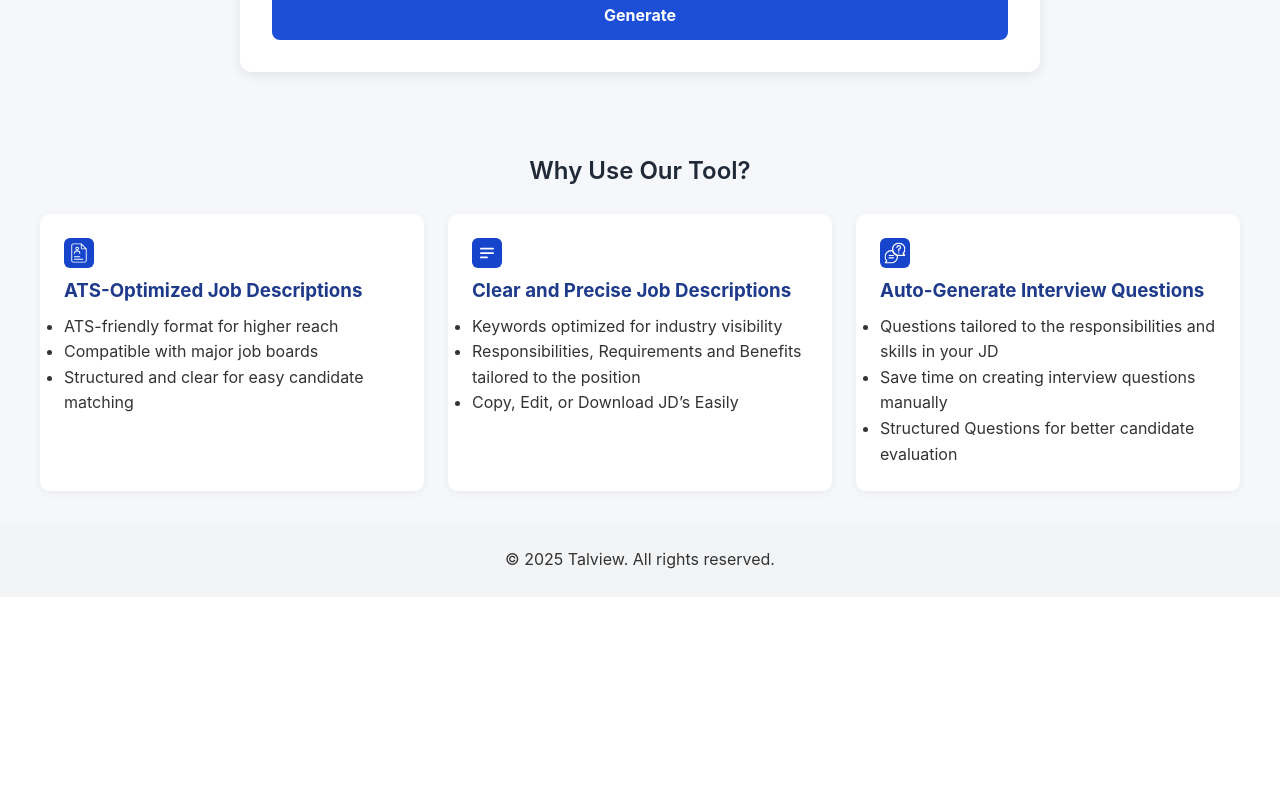
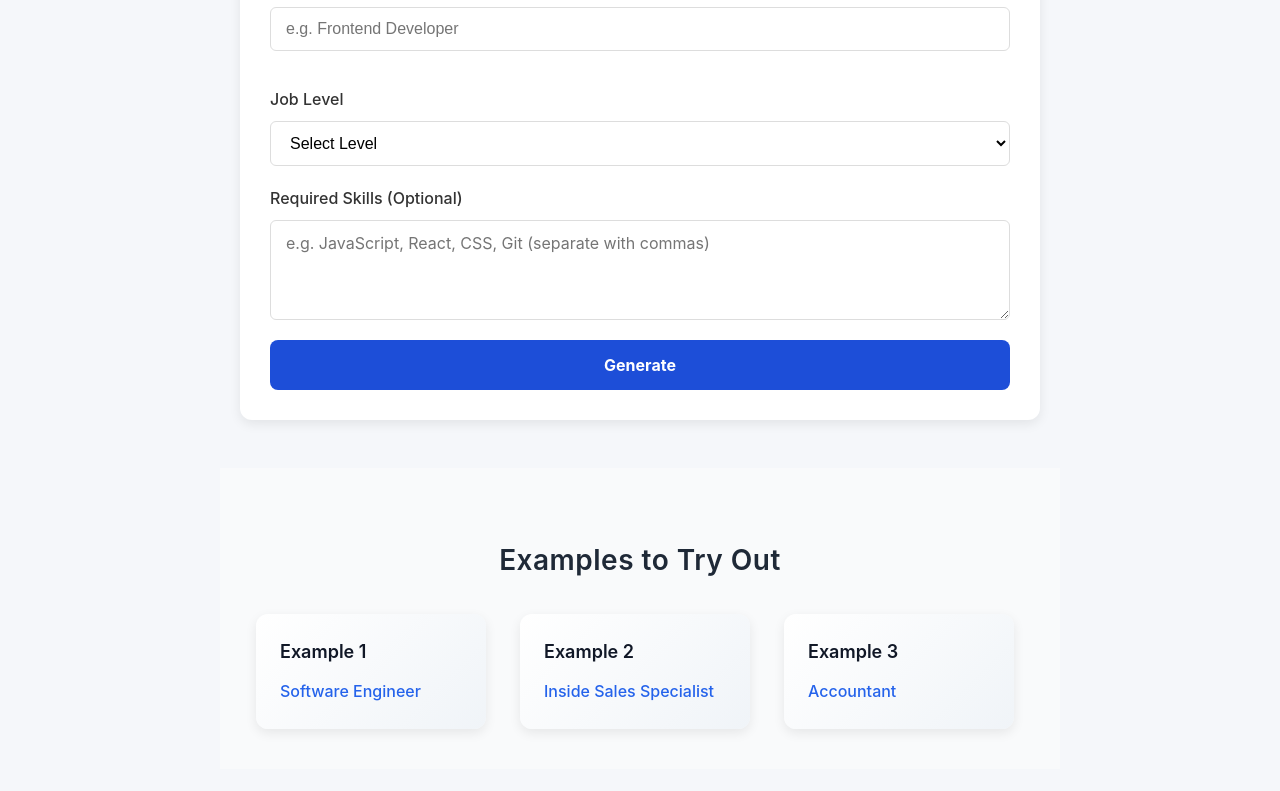
Before and after one commit to kollucharan/Interview_and_job_generator, a React (Vite) app in the folder frontend/: page / in a window 1280 px wide. Shown: the part 389-1180 px from the top of the page. Before the commit the page ends 986 px from the top, so only its background shows below. Built offline with nearby package versions, Linux system fonts and the light colour scheme.

Commit message:
added some functionalities

```diff
--- a/frontend/src/Home.jsx
+++ b/frontend/src/Home.jsx
@@ -8,32 +8,40 @@ import atsIcon from "./assets/images/ATS.svg";
 import jdIcon from "./assets/images/job-description.svg";
 import questionIcon from "./assets/images/question.svg";
 import headlogo from "./assets/images/Talviewlogo.png";
-
+import { useRef } from "react";
 export default function Home() {
   const [jobRole, setJobRole] = useState("");
+  const [jobLevel, setJobLevel] = useState("");
+  const [requiredSkills, setRequiredSkills] = useState("");
   const [loading, setLoading] = useState(false);
   const navigate = useNavigate();
+  const formRef = useRef(null);
+
 
   const handleGenerate = async () => {
-    if (!jobRole.trim()) {
+    if (!jobRole.trim() && !jobLevel.trim()) {
+      toast.error("Please enter a job role and select a job level.");
+      return;
+    } else if (!jobRole.trim()) {
       toast.error("Please enter a job role.");
+      return;
+    } else if (!jobLevel.trim()) {
+      toast.error("Select Job level.");
       return;
     }
 
     setLoading(true);
     try {
-      const { data } = await axios.post(
-        "https://interview-and-job-generator.onrender.com/generate",
-        {
-          role: jobRole,
-        }
-      );
+      const { data } = await axios.post("http://localhost:5000/generate", {
+        role: jobRole,
+        level: jobLevel,
+        skills: requiredSkills.trim() ? requiredSkills : null,
+      });
 
       if (data.error) {
-          toast.error(data.error);
-              return;
-            }
-
+        toast.error(data.error);
+        return;
+      }
 
       navigate("/details", {
         state: {
@@ -43,7 +51,6 @@ export default function Home() {
         },
       });
     } catch (error) {
-      // toast.error("Error generating content.");
       if (error.response && error.response.data && error.response.data.error) {
         toast.error(error.response.data.error);
       } else {
@@ -60,35 +67,22 @@ export default function Home() {
       <header className="header">
         <div className="header-container">
           <div className="logo">
-            {/* <svg
-              className="logo-icon"
-              fill="none"
-              stroke="currentColor"
-              viewBox="0 0 24 24"
-              xmlns="http://www.w3.org/2000/svg"
-            >
-              <path
-                strokeLinecap="round"
-                strokeLinejoin="round"
-                strokeWidth={2}
-                d="M9 12h6m-6 4h6m2 5H7a2 2 0 01-2-2V5a2 2 0 012-2h5.586a1 1 0 01.707.293l5.414 5.414a1 1 0 01.293.707V19a2 2 0 01-2 2z"
-              />
-            </svg> */}
             <img src={headlogo} alt="Talview Logo" className="head-logo" />
-            {/* <span className="logo-text">Talview</span> */}
           </div>
         </div>
       </header>
       <main className="main-content">
         <section className="hero">
-          <h1 className="main-heading"> Free AI Job Description Generator</h1>
+          <h1 className="main-heading">
+            Free AI Job Description & Interview Question Generator
+          </h1>
           <p className="sub-heading">
-            Our AI hiring tool help you generate accurate, ready-to-use job
-            descriptions and interview questions instantly
+            Role AI Agent helps you instantly generate accurate, ready-to-use
+            job descriptions and interview questions tailored to any role.
           </p>
         </section>
 
-        <section className="generator-card">
+        {/* <section className="generator-card">
           <h2 className="card-title">Start by entering a job role </h2>
           <input
             type="text"
@@ -109,12 +103,124 @@ export default function Home() {
                   <div className="pulse-bubble pulse-bubble-2"></div>
                   <div className="pulse-bubble pulse-bubble-3"></div>
                 </div>
-                <span className="loader-text">Creating amazing content...</span>
+                <span className="loader-text">Writing your job spec. Thinking like a hiring manager.</span>
               </div>
             ) : (
               "Generate"
             )}
           </button>
+        </section> */}
+
+        <section className="generator-card" ref={formRef} >
+          <h2 className="card-title">
+            Let's create your Job Description and Interview Questions
+          </h2>
+
+          <div className="input-group">
+            <label htmlFor="job-role">Job Role</label>
+            <input
+              id="job-role"
+              type="text"
+              className="job-input"
+              placeholder="e.g. Frontend Developer"
+              value={jobRole}
+              onChange={(e) => setJobRole(e.target.value)}
+            />
+          </div>
+
+          <div className="input-group">
+            <label htmlFor="job-level">Job Level</label>
+            <select
+              id="job-level"
+              className="job-level-select"
+              value={jobLevel}
+              onChange={(e) => setJobLevel(e.target.value)}
+            >
+              <option value="" disabled>
+                Select Level
+              </option>
+              <option value="Entry">Entry Level</option>
+              <option value="Mid">Mid Level</option>
+              <option value="Senior">Senior Level</option>
+              <option value="Lead">Lead Level</option>
+              <option value="Manager">Manager Level</option>
+            </select>
+          </div>
+
+          <div className="input-group">
+            <label htmlFor="required-skills">Required Skills (Optional)</label>
+            <textarea
+              id="required-skills"
+              className="skills-textarea"
+              placeholder="e.g. JavaScript, React, CSS, Git (separate with commas)"
+              value={requiredSkills}
+              onChange={(e) => setRequiredSkills(e.target.value)}
+              rows="3"
+            />
+          </div>
+
+          <button
+            className="generate-btn"
+            onClick={handleGenerate}
+            disabled={loading}
+          >
+            {loading ? (
+              <div className="loader-container">
+                <div className="pulse-loader">
+                  <div className="pulse-bubble pulse-bubble-1"></div>
+                  <div className="pulse-bubble pulse-bubble-2"></div>
+                  <div className="pulse-bubble pulse-bubble-3"></div>
+                </div>
+                <span className="loader-text">
+                  Writing your job spec. Thinking like a hiring manager.
+                </span>
+              </div>
+            ) : (
+              "Generate"
+            )}
+          </button>
+        </section>
+
+        <section className="examples-section">
+          <h3>Examples to Try Out</h3>
+          <div className="examples-container">
+            <div
+              className="example-card"
+              onClick={() => {
+                setJobRole("Software Engineer");
+                setJobLevel("Entry");
+                setRequiredSkills("");
+                formRef.current?.scrollIntoView({ behavior: "smooth", block: "start" });
+              }}
+            >
+              <h4>Example 1</h4>
+              <p>Software Engineer</p>
+            </div>
+            <div
+              className="example-card"
+              onClick={() => {
+                setJobRole("Inside Sales Specialist");
+                setJobLevel("Entry");
+                setRequiredSkills("");
+                formRef.current?.scrollIntoView({ behavior: "smooth", block: "start" });
+              }}
+            >
+              <h4>Example 2</h4>
+              <p>Inside Sales Specialist</p>
+            </div>
+            <div
+              className="example-card"
+              onClick={() => {
+                setJobRole("Accountant");
+                setJobLevel("Entry");
+                setRequiredSkills("");
+                formRef.current?.scrollIntoView({ behavior: "smooth", block: "start" });
+              }}
+            >
+              <h4>Example 3</h4>
+              <p>Accountant</p>
+            </div>
+          </div>
         </section>
 
         <section className="features-section">
--- a/frontend/src/HomeStyles.css
+++ b/frontend/src/HomeStyles.css
@@ -58,7 +58,8 @@
 
   .main-content {
     flex: 1;
-    padding: 2rem;
+    /* padding: 2rem; */
+    padding: 2.5rem;
     width: 100%;
     max-width: 100%;
     margin: 0 auto;
@@ -406,7 +407,258 @@
   }
 
   .head-logo {
-    width: 80px;
+    width: 120px;
     height: auto;
     margin-right: 8px;
   }
+
+/* Add these styles to your existing HomeStyles.css file */
+
+.input-group {
+  margin-bottom: 20px;
+  width: 100%;
+}
+
+.input-group label {
+  display: block;
+  margin-bottom: 8px;
+  font-weight: 500;
+  color: #333;
+}
+
+.card-title {
+  margin-bottom: 24px;
+}
+
+.job-level-select {
+  width: 100%;
+  padding: 12px 15px;
+  border: 1px solid #ddd;
+  border-radius: 6px;
+  font-size: 16px;
+  background-color: white;
+  appearance: menulist; /* Shows the dropdown arrow */
+  cursor: pointer;
+}
+
+.job-level-select:focus {
+  outline: none;
+  border-color: #4a90e2;
+  box-shadow: 0 0 0 2px rgba(74, 144, 226, 0.2);
+}
+
+.skills-textarea {
+  width: 100%;
+  padding: 12px 15px;
+  border: 1px solid #ddd;
+  border-radius: 6px;
+  font-size: 16px;
+  resize: vertical;
+  min-height: 100px;
+  font-family: inherit;
+}
+
+.skills-textarea:focus {
+  outline: none;
+  border-color: #4a90e2;
+  box-shadow: 0 0 0 2px rgba(74, 144, 226, 0.2);
+}
+
+/* Maintaining consistent styling for job-input */
+.job-input {
+  width: 100%;
+  padding: 12px 15px;
+  border: 1px solid #ddd;
+  border-radius: 6px;
+  font-size: 16px;
+}
+
+.job-input:focus {
+  outline: none;
+  border-color: #4a90e2;
+  box-shadow: 0 0 0 2px rgba(74, 144, 226, 0.2);
+}
+
+.generator-card {
+  padding: 30px;
+}
+.examples-container{
+  display: flex;
+  margin-top: 10px;
+}
+
+.example-card{
+  background-color: white;
+  padding: 10px;
+  border-radius: 8px;
+  margin-right: 10px;
+  cursor: pointer;
+  transition: background-color 0.2s ease;
+}
+
+/* Examples Section Styling */
+.examples-container {
+  display: flex;
+  justify-content: space-between;
+  gap: 20px;
+  margin-top: 20px;
+  margin-bottom: 30px;
+}
+
+.example-card {
+  background: #ffffff;
+  border-radius: 8px;
+  padding: 16px;
+  box-shadow: 0 2px 8px rgba(0, 0, 0, 0.1);
+  flex: 1;
+  transition: transform 0.2s, box-shadow 0.2s;
+  cursor: pointer;
+}
+
+.example-card:hover {
+  transform: translateY(-5px);
+  box-shadow: 0 5px 15px rgba(0, 0, 0, 0.15);
+}
+
+.example-card h4 {
+  color: #333;
+  margin-top: 0;
+  margin-bottom: 10px;
+  font-size: 16px;
+}
+
+.example-card p {
+  color: #0066cc;
+  margin: 0;
+  font-weight: 500;
+  cursor: pointer;
+}
+
+.example-card p:hover {
+  text-decoration: underline;
+}
+
+h3 {
+  text-align: center;
+  margin-top: 30px;
+  color: #333;
+  font-size: 20px;
+}
+
+/* Responsive styling for mobile */
+@media (max-width: 768px) {
+  .examples-container {
+    flex-direction: column;
+    gap: 15px;
+  }
+}
+/* Container for the whole examples section */
+.examples-section {
+  padding: 40px 20px;
+  background-color: #f9fafb;
+}
+
+/* Section heading */
+.examples-section h3 {
+  text-align: center;
+  margin-bottom: 32px;
+  color: #1f2937;
+  font-size: 1.75rem;
+  font-weight: 600;
+  letter-spacing: 0.5px;
+}
+
+/* Examples grid: switches to 3 columns on desktop, 2 on tablet, 1 on mobile */
+.examples-container {
+  display: grid;
+  grid-template-columns: repeat(auto-fit, minmax(240px, 1fr));
+  gap: 24px;
+  max-width: 1080px;
+  margin: 0 auto;
+  padding: 0 16px;
+}
+
+/* Card base style */
+.example-card {
+  background: linear-gradient(135deg, #ffffff 0%, #f0f4f8 100%);
+  border-radius: 12px;
+  padding: 24px;
+  box-shadow: 0 4px 12px rgba(0, 0, 0, 0.08);
+  display: flex;
+  flex-direction: column;
+  justify-content: space-between;
+  transition: transform 0.3s ease, box-shadow 0.3s ease, background 0.3s ease;
+  cursor: pointer;
+}
+
+/* Card hover/focus effects */
+.example-card:hover,
+.example-card:focus {
+  transform: translateY(-8px);
+  box-shadow: 0 8px 24px rgba(0, 0, 0, 0.12);
+  background: linear-gradient(135deg, #e2e8f0 0%, #ffffff 100%);
+  outline: none;
+}
+
+/* Title inside card */
+.example-card h4 {
+  margin: 0 0 12px;
+  color: #111827;
+  font-size: 1.125rem;
+  font-weight: 600;
+}
+
+/* Role text */
+.example-card p {
+  margin: 0;
+  color: #2563eb;
+  font-size: 1rem;
+  font-weight: 500;
+  text-align: left;
+  transition: color 0.2s ease;
+}
+
+/* Role text hover effect */
+.example-card p:hover {
+  color: #1e40af;
+  text-decoration: underline;
+}
+
+/* Keyboard-focus visible outline */
+.example-card:focus-visible {
+  box-shadow: 0 0 0 3px rgba(37, 99, 235, 0.5);
+}
+
+/* Responsive tweaks */
+@media (max-width: 768px) {
+  .examples-section {
+    padding: 32px 10px;
+  }
+
+  .examples-section h3 {
+    font-size: 1.5rem;
+    margin-bottom: 24px;
+  }
+
+  .example-card {
+    padding: 20px;
+  }
+
+  .example-card h4 {
+    font-size: 1rem;
+    margin-bottom: 8px;
+  }
+
+  .example-card p {
+    font-size: 0.95rem;
+  }
+}
+@media (max-width: 768px) {
+  .examples-container {
+    display: flex;            /* switch from grid to flex */
+    flex-direction: column;   /* stack cards vertically */
+    align-items: stretch;     /* full-width cards */
+    gap: 16px;                /* space between cards */
+    padding: 0 12px;          /* optional side padding */
+  }
+}
```
Also changed, not shown: 1 other file (tests, documents, lock files or other folders).
